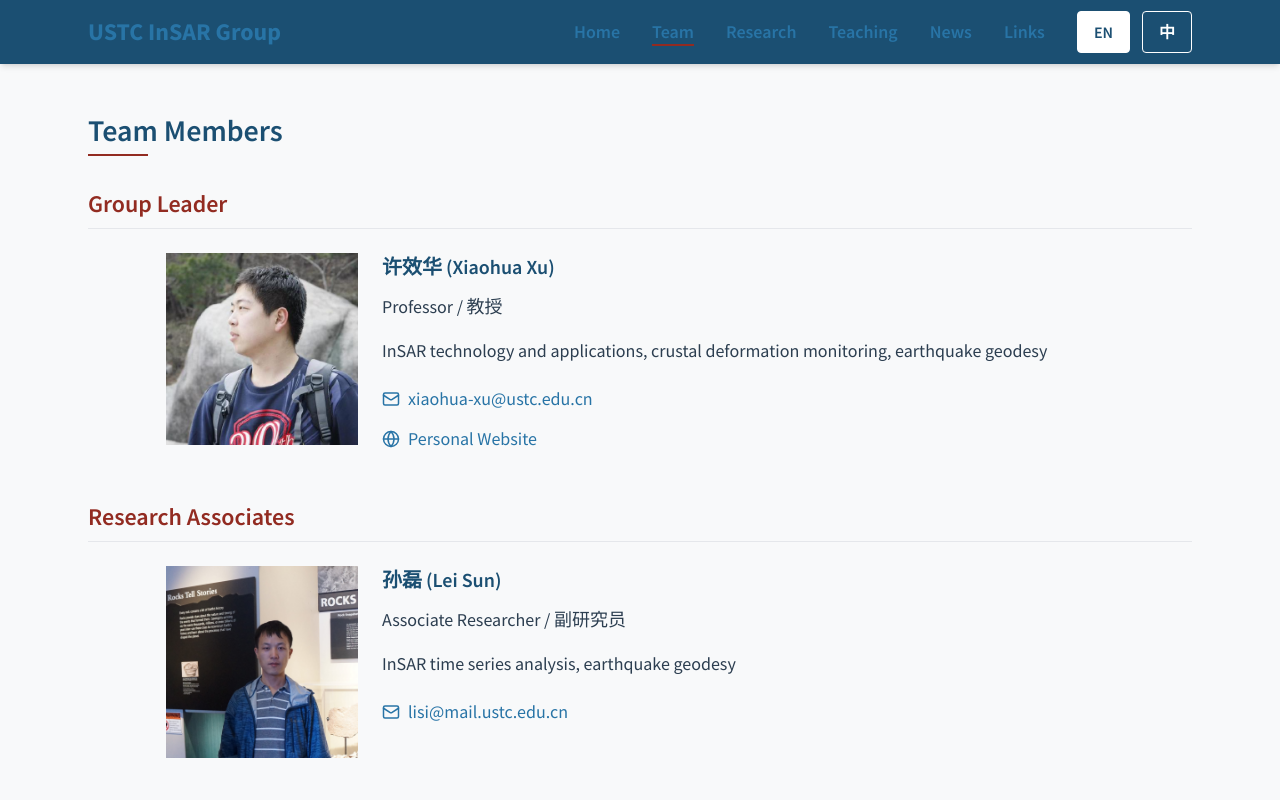
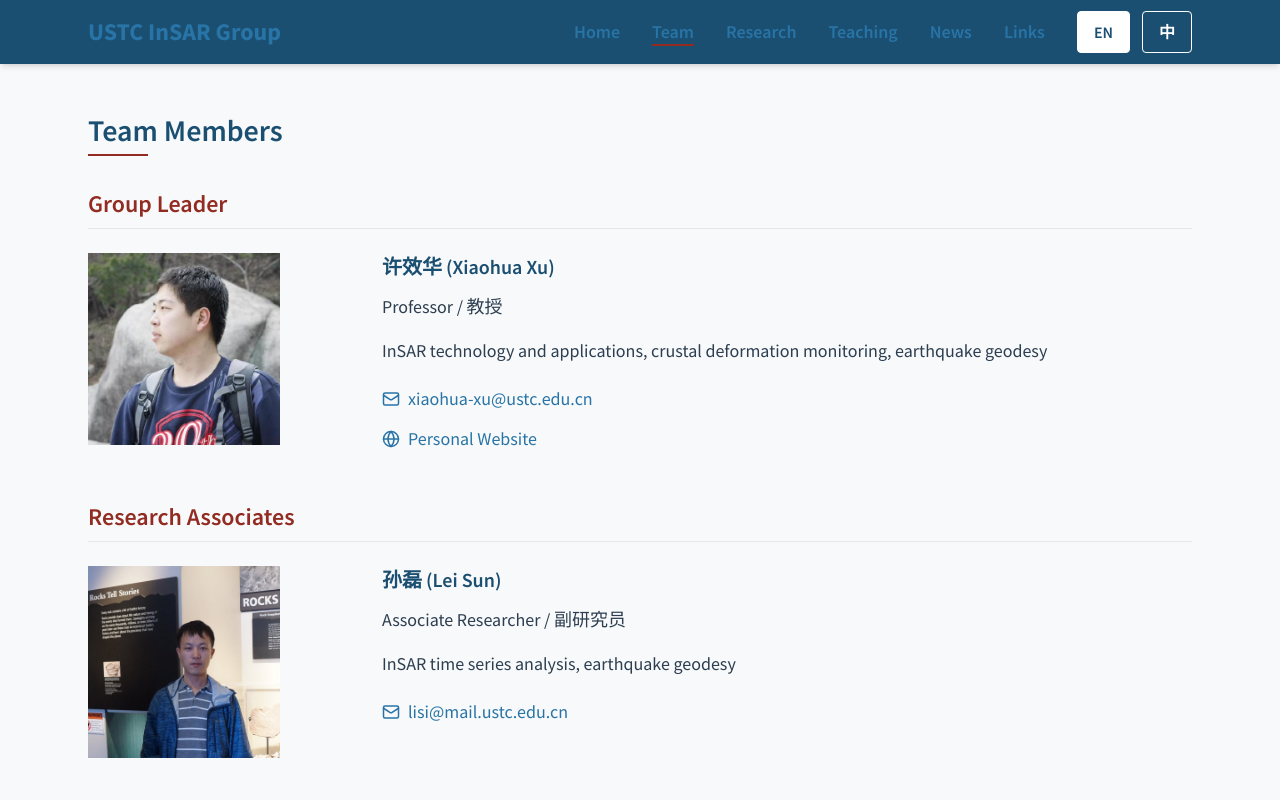
Before and after one commit to ustcer-jun/xiaohua-eric-xu.github.io, a React (Vite) app: page /team in a window 1280 px wide. Shown: the top 800 px of the page. Built offline with nearby package versions, Linux system fonts and the light colour scheme.

Commit message:
Fix: align all images to left

```diff
--- a/src/pages/Team.tsx
+++ b/src/pages/Team.tsx
@@ -60,7 +60,7 @@ const Team = () => {
                 <div className="space-y-8">
                   {members.map((member) => (
                     <div key={member.id} className="flex flex-col md:flex-row gap-6">
-                      <div className="md:w-1/4 flex justify-end">
+                      <div className="md:w-1/4">
                         <div className="w-48 h-48">
                           <img
                             src={getImageUrl(member.photo)}
```
